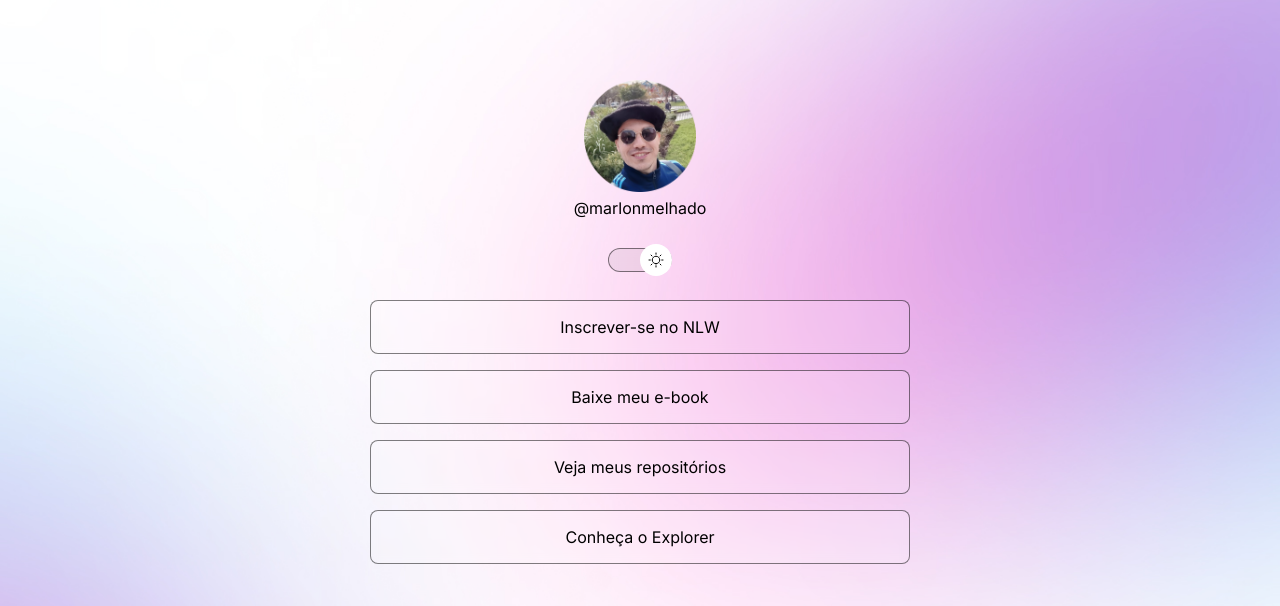
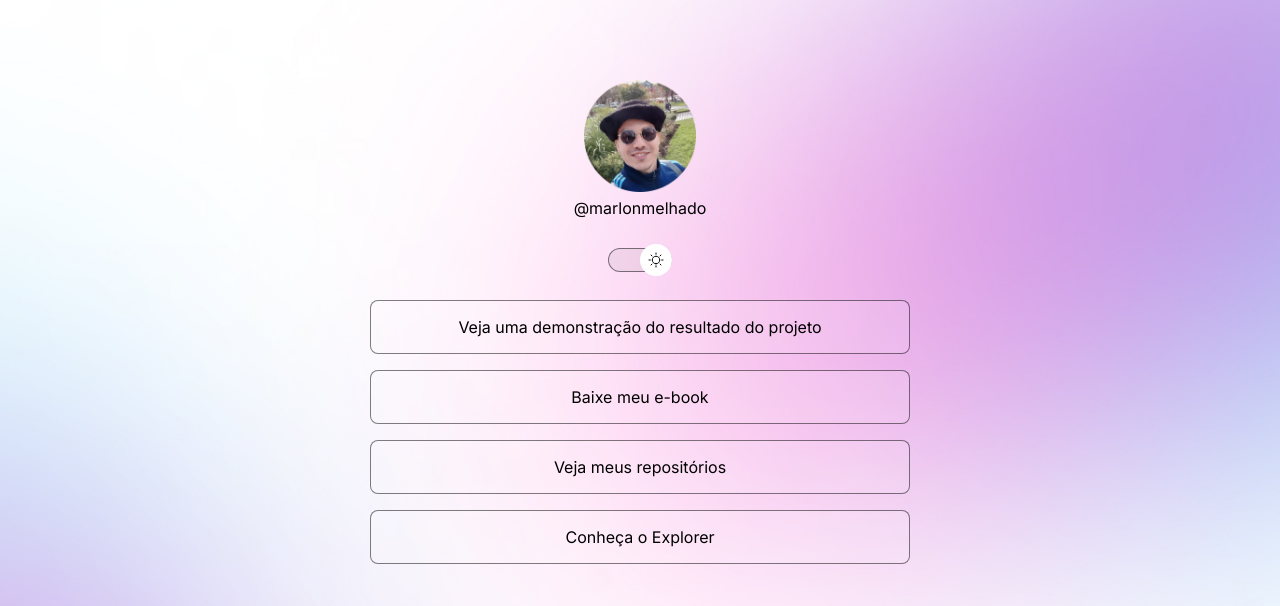
Before and after one commit to mamelhado/DevLinks_tutorial, a plain HTML site: page index.html in a window 1280 px wide. Shown: the top 606 px of the page. Drawn offline with nearby package versions, Linux system fonts and the light colour scheme.

Commit message:
[mamelhado] Inclusao pagina github.io

```diff
--- a/index.html
+++ b/index.html
@@ -25,7 +25,11 @@
       </div>
       <ul>
         <li>
-          <a href="#">Inscrever-se no NLW</a>
+          <a
+            href="https://mamelhado.github.io/DevLinks_tutorial/"
+            target="_blank"
+            >Veja uma demonstração do resultado do projeto</a
+          >
         </li>
         <li>
           <a href="#">Baixe meu e-book</a>
```
